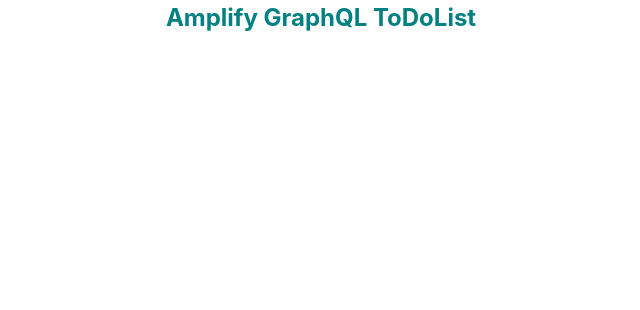
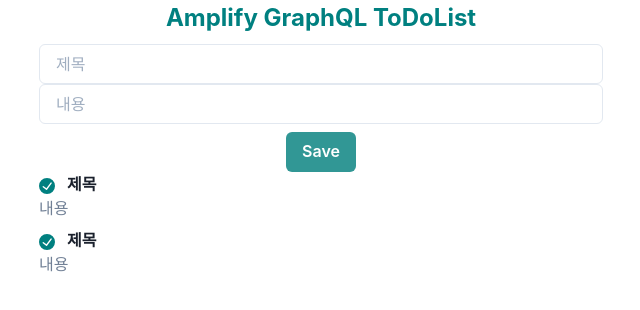
Before and after one commit to jinimong/amplify-next, a Next.js app: page / in a window 1280 px wide. Shown: the top 310 px of the page, without its empty margins (319-959 px from the left). Built offline with nearby package versions, Linux system fonts and the light colour scheme.

Commit message:
Chakra UI Markup 추가

```diff
--- a/package.json
+++ b/package.json
@@ -8,6 +8,7 @@
     "lint": "next lint"
   },
   "dependencies": {
+    "@chakra-ui/icons": "^1.0.17",
     "@chakra-ui/react": "^1.6.12",
     "@emotion/react": "^11",
     "@emotion/styled": "^11",
--- a/pages/index.tsx
+++ b/pages/index.tsx
@@ -1,13 +1,60 @@
 import type { NextPage } from 'next';
-import { Box, Center, Text } from '@chakra-ui/react';
+import {
+  Box,
+  Button,
+  Center,
+  Text,
+  Input,
+  List,
+  ListIcon,
+  ListItem,
+} from '@chakra-ui/react';
+import { CheckCircleIcon } from '@chakra-ui/icons';
 
 const Home: NextPage = () => {
   return (
     <Center>
       <Box>
-        <Text color="teal" fontWeight="bold" fontSize="2xl">
+        <Text color="teal" fontWeight="bold" fontSize="2xl" textAlign="center">
           Amplify GraphQL ToDoList
         </Text>
+        <form>
+          <Box mt={2}>
+            <Input
+              name="title"
+              placeholder="제목"
+              value={null}
+              onChange={() => {}}
+            />
+            <Input
+              name="description"
+              placeholder="내용"
+              value={null}
+              onChange={() => {}}
+            />
+          </Box>
+          <Center>
+            <Box mt={2}>
+              <Button colorScheme="teal" type="submit">
+                Save
+              </Button>
+            </Box>
+          </Center>
+        </form>
+        <List spacing={2}>
+          <ListItem>
+            <Box fontWeight="semibold">
+              <ListIcon as={CheckCircleIcon} color="teal" /> 제목
+            </Box>
+            <Box color="gray.500">내용</Box>
+          </ListItem>
+          <ListItem>
+            <Box fontWeight="semibold">
+              <ListIcon as={CheckCircleIcon} color="teal" /> 제목
+            </Box>
+            <Box color="gray.500">내용</Box>
+          </ListItem>
+        </List>
       </Box>
     </Center>
   );
```
Also changed, not shown: 1 other file (tests, documents, lock files or other folders).
